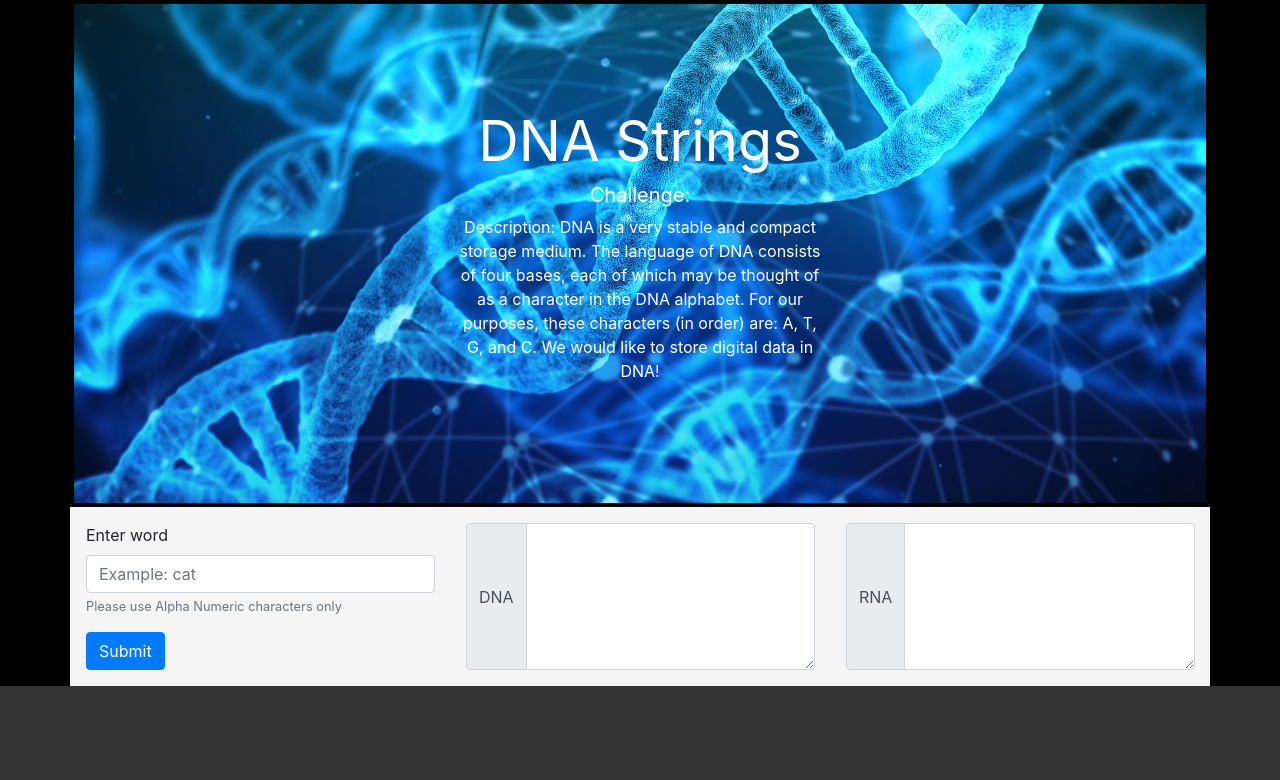
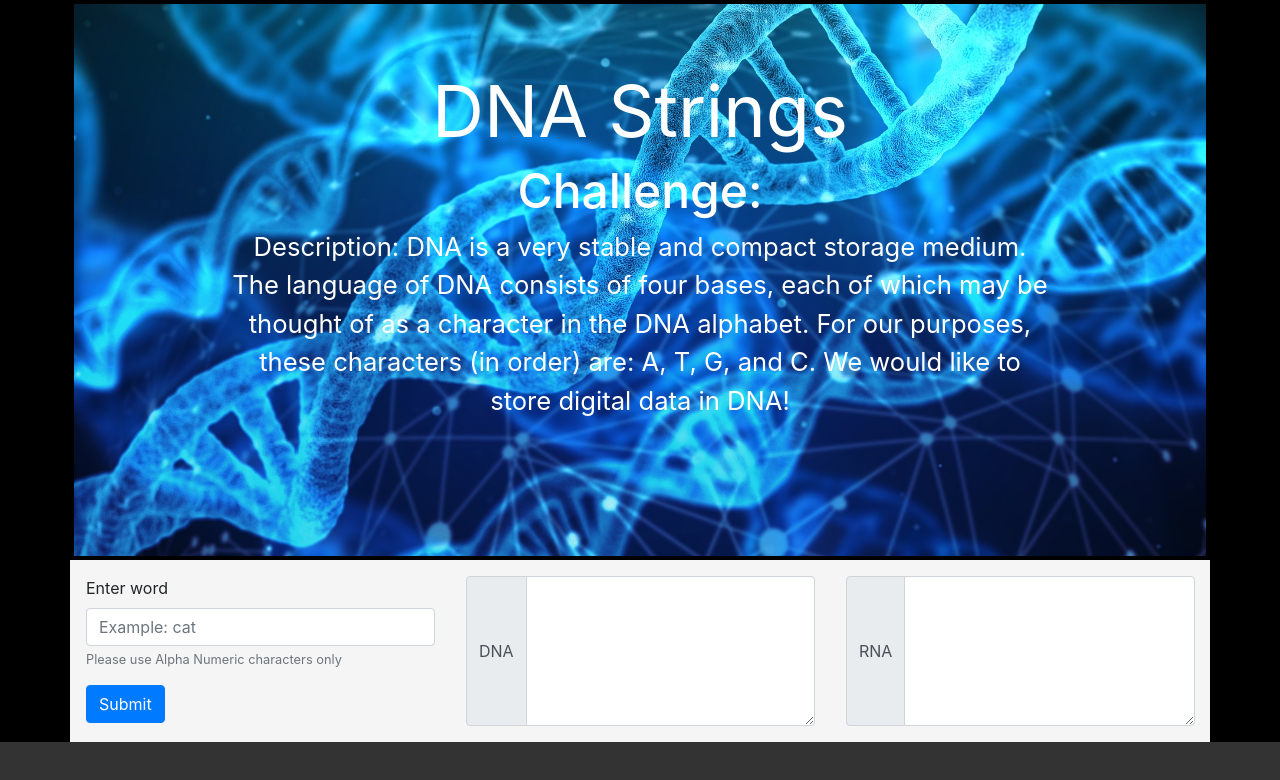
Before and after one commit to VelazquezLuis/HackDayOctober, a website: page index.html in a window 1280 px wide. Drawn offline with nearby package versions, Linux system fonts and the light colour scheme.

Commit message:
mobile version complete ui

```diff
--- a/index.css
+++ b/index.css
@@ -1,17 +1,50 @@
-
-
-html{
+html {
   background-color: #333;
 }
 body {
   background-color: black !important;
 }
+
 #body1 {
-      margin-bottom: 5em;
+  margin-bottom: 2em;
   background-color: whitesmoke;
 }
 #image {
   background-image: url("./dna-banner.jpg");
   background-size: 100%;
-      color:white;
+  color: white;
+  background-repeat: no-repeat;
+  background-size: cover;
 }
+
+.banner {
+  height: 70vh;
+}
+.textAreaM {
+  height: 150px !important;
+}
+.display {
+  font-size: 1.2rem;
+}
+
+@media screen and (min-width:576px) {
+  .display-desktop {
+    font-size: 2.5rem;
+
+  }
+  .display {
+    font-size: 1.4rem;
+  }
+}
+
+@media screen and (min-width:768px) {
+  .title {
+    font-size: 4.5rem;
+  }
+  .heading {
+    font-size: 3rem;
+  }
+  .display {
+    font-size: 1.6rem;
+  }
+}
--- a/index.html
+++ b/index.html
@@ -16,15 +16,12 @@
 
   <body onload="wipeText()">
     <div class="container">
-      <div class="row">
-        <div
-          id="image"
-          class=" p-3 p-md-2 m-md-1 text-center"
-        >
-          <div class="col-md-5 p-lg-5 mx-auto my-5">
-            <h1 class="display-4 font-weight-normal">DNA Strings</h1>
-            <h2 class="lead font-weight-normal">Challenge:</h2>
-            <p>
+      <div class="row banner">
+        <div id="image" class=" py-0 p-md-2 m-md-1 text-center">
+          <div class="col-sm-9 p-sm-2 mx-auto my-2 my-sm-4 my-md-5">
+            <h1 class="display-5 title font-weight-normal">DNA Strings</h1>
+            <h2 class="heading">Challenge:</h2>
+            <p class="display">
               Description: DNA is a very stable and compact storage medium. The
               language of DNA consists of four bases, each of which may be
               thought of as a character in the DNA alphabet. For our purposes,
@@ -32,18 +29,11 @@
               store digital data in DNA!
             </p>
           </div>
-          <div class="product-device shadow-sm d-none d-md-block"></div>
-          <div
-            class="product-device product-device-2 shadow-sm d-none d-md-block"
-          ></div>
         </div>
       </div>
       <!-- row -->
       <div class="row" id="body1">
-        <div
-          class=" col-12 col-md-4 my-3 pl-3"
-        >
-          <div>
+        <div class=" col-12 col-md-4 my-3 pl-3">
           <div class="form-group">
             <label for="input1">Enter word</label>
             <input
@@ -67,10 +57,9 @@
             Submit
           </button>
         </div>
-        </div>
 
         <div
-          class=" col-12 col-md-4 d-md-flex flex-md-equal w-100 my-md-3 pl-md-3"
+          class=" col-12 col-md-4 d-md-flex flex-md-equal w-100 my-3 pl-md-3"
         >
           <div class="input-group">
             <div class="input-group-prepend">
@@ -78,13 +67,13 @@
             </div>
             <textarea
               id="resultDna"
-              class="form-control"
+              class="form-control textAreaM"
               aria-label="With textarea"
             ></textarea>
           </div>
         </div>
         <div
-          class=" col-12 col-md-4 d-md-flex flex-md-equal w-100 my-md-3 pl-md-3"
+          class=" col-12 col-md-4 d-md-flex flex-md-equal w-100 my-3 pl-md-3"
         >
           <div class="input-group">
             <div class="input-group-prepend">
@@ -92,7 +81,7 @@
             </div>
             <textarea
               id="resultRNA"
-              class="form-control"
+              class="form-control textAreaM"
               aria-label="With textarea"
             ></textarea>
           </div>
```
Lines whose indentation alone changed are shown as unchanged.
